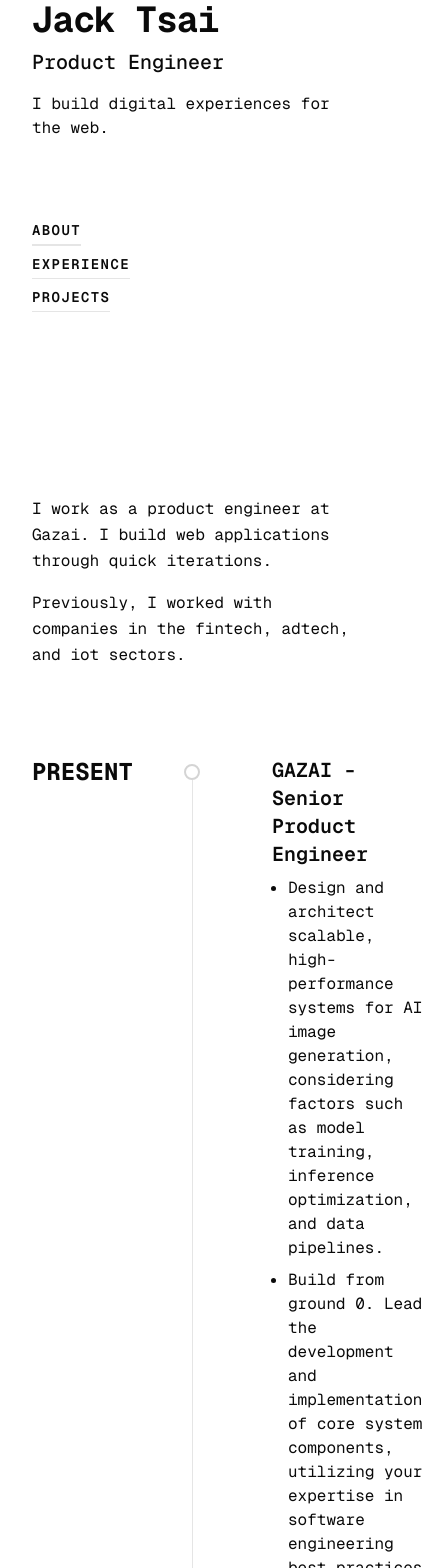
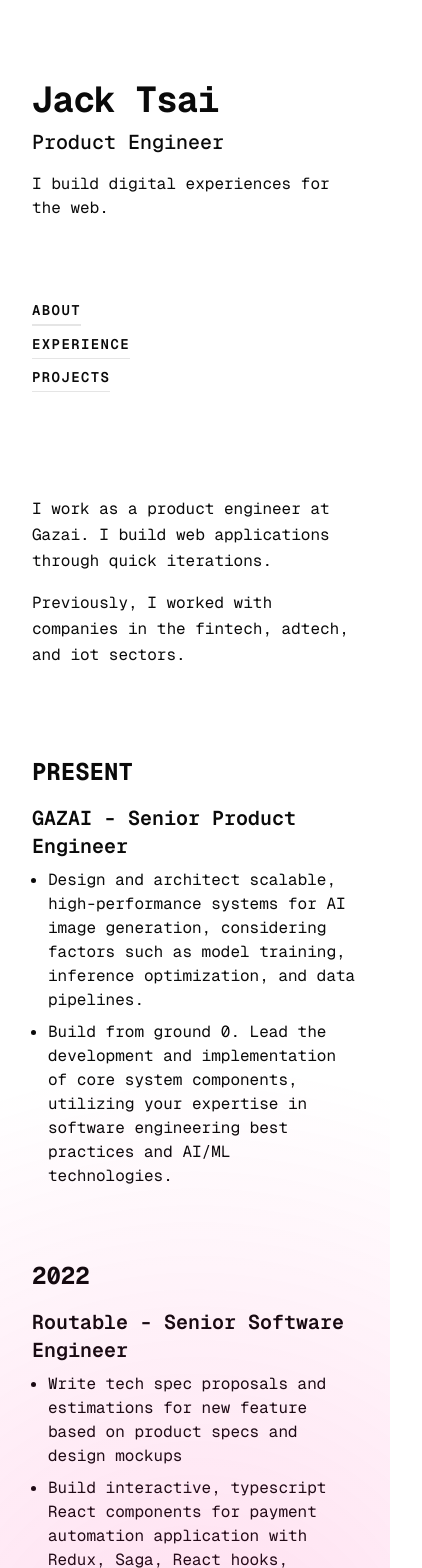
Before and after one commit to jtsaich/home, a Next.js app: page /en in a window 390 px wide. Shown: the top 1568 px of the page, 422 px wide, since content can reach past the window. Built offline with nearby package versions, Linux system fonts and the light colour scheme.

Commit message:
responsive updates

```diff
--- a/app/[locale]/_components/experience-section.tsx
+++ b/app/[locale]/_components/experience-section.tsx
@@ -126,24 +126,29 @@ export const ExperienceSection = () => {
   return (
     <div className="relative">
       {/* Timeline line */}
-      <div className="absolute left-40 top-8 bottom-8 w-px bg-neutral-200 dark:bg-neutral-800" />
+      <div className="hidden md:block left-40 absolute top-8 bottom-8 w-px bg-neutral-200 dark:bg-neutral-800" />
 
       {/* Experience entries */}
       <div className="space-y-16">
         {experiences.map((experience) => (
           <div key={experience.title} className="relative flex gap-12">
             {/* Title with dot */}
-            <div className="w-48 flex-shrink-0 pt-2">
+            <div className="hidden md:block w-48 flex-shrink-0 pt-2">
               <div className="flex items-center">
                 <span className="text-2xl font-bold">{experience.title}</span>
-                <div className="absolute left-40 -translate-x-1/2">
+                <div className="hidden md:block absolute left-40 -translate-x-1/2">
                   <div className="w-4 h-4 rounded-full border-2 border-neutral-300 dark:border-neutral-700 bg-white dark:bg-black" />
                 </div>
               </div>
             </div>
 
             {/* Content */}
-            <div className="pt-2 flex-grow">{experience.content}</div>
+            <div className="pt-2 flex-grow">
+              <span className="inline-block mb-4 text-2xl md:hidden font-bold">
+                {experience.title}
+              </span>
+              {experience.content}
+            </div>
           </div>
         ))}
       </div>
--- a/app/[locale]/page.tsx
+++ b/app/[locale]/page.tsx
@@ -20,7 +20,7 @@ export default async function Home(props: {
       <SpotlightEffect />
       <div className="relative max-w-screen-xl mx-auto flex flex-col md:flex-row animate__animated animate__fadeIn">
         {/* Left Side */}
-        <div className="md:sticky md:top-24 md:w-1/3 h-fit flex flex-col items-start px-8 min-h-[400px]">
+        <div className="pt-20 md:pt-0 md:sticky md:top-24 md:w-1/3 h-fit flex flex-col items-start px-8 min-h-[400px]">
           <h1 className="text-4xl md:text-5xl font-bold mb-2 tracking-tight animate__animated animate__tada animate__delay-2s">
             {t("name")}
           </h1>
```
